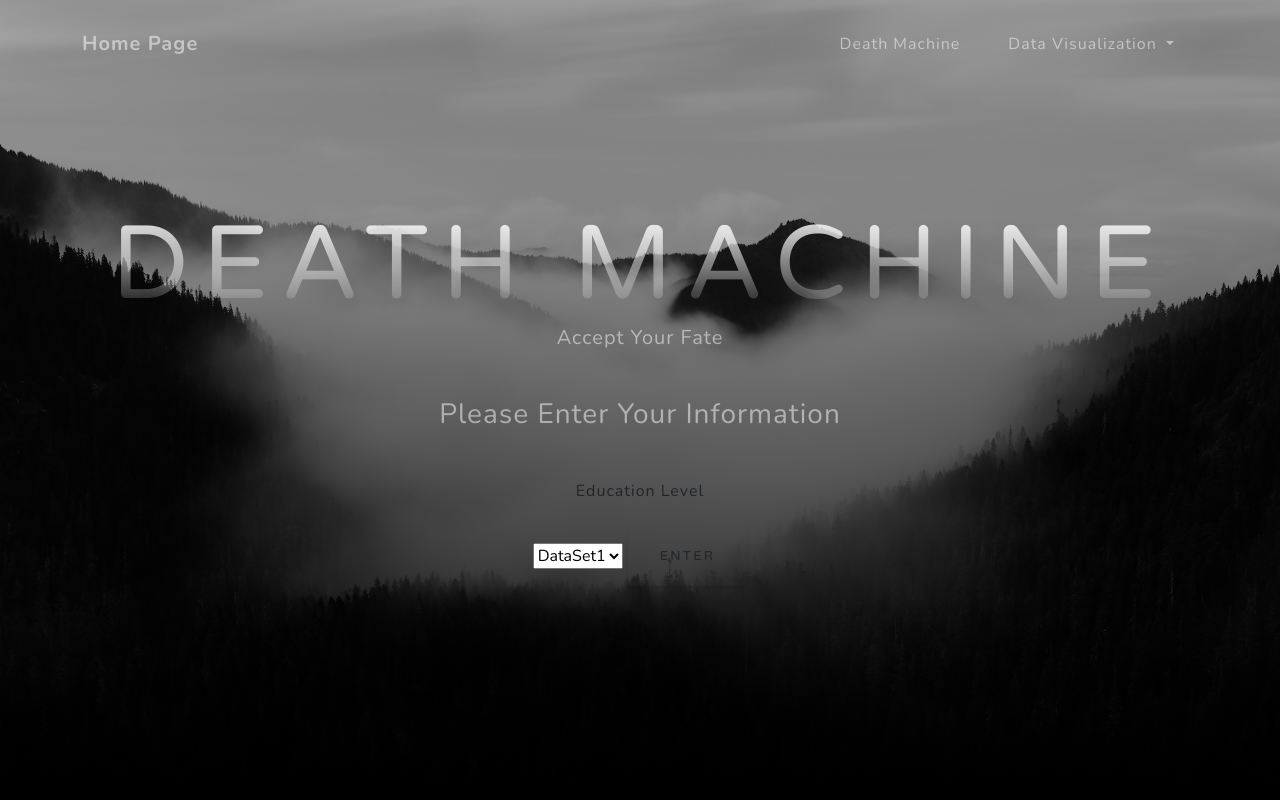
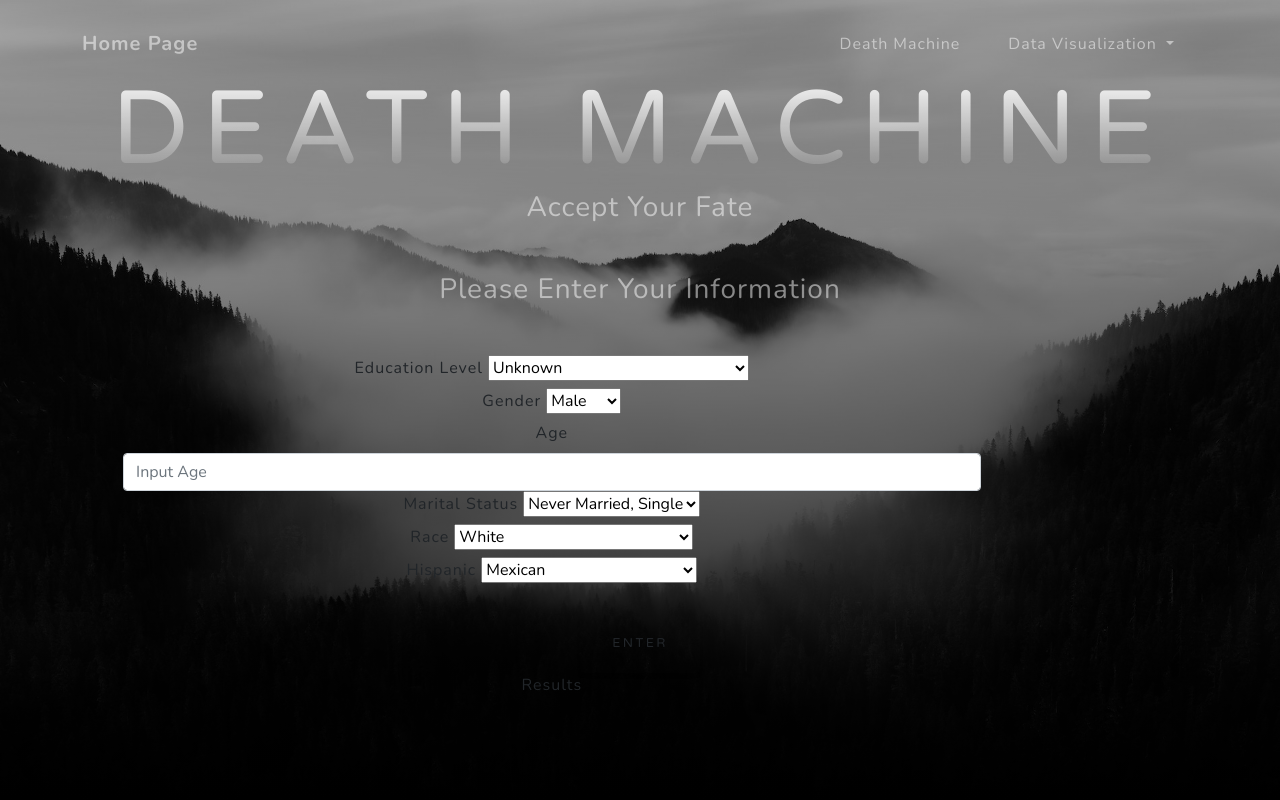
Before and after one commit to AliciaAPerez/Death_Analytics_using_CDC_Data_with_Machine_Learning, a Flask app: page /deathmachine in a window 1280 px wide. Run offline with Flask 2, Linux system fonts and the light colour scheme; some libraries are stand-ins or nearby versions.

Commit message:
updating

```diff
--- a/app.py
+++ b/app.py
@@ -96,7 +96,7 @@ def index9():
 def index10():
     return render_template("index10.html")
 
-@app.route("/deathmachine")
+@app.route("/deathmachine", methods=["GET"])
 def machine():
     return render_template("deathmachine.html")
 
--- a/static/js/deathmachine.js
+++ b/static/js/deathmachine.js
@@ -0,0 +1,70 @@
+let model;
+
+const modelURL = 'http://localhost:5000/model';
+
+
+// Select the button
+let button = d3.select("#button");
+// Create event handlers
+button.on("click", runEnter);
+
+// Complete the event handler function for the form
+function runEnter() {
+
+  // Prevent the page from refreshing
+    d3.event.preventDefault();
+
+  // Select the input element and get the raw HTML node
+    let inputElement1 = d3.select("#education");
+    let inputElement2 = d3.select("#gender");
+    let inputElement3 = d3.select("#age");
+    let inputElement4 = d3.select("#marital");
+    let inputElement5 = d3.select("#race");
+    let inputElement6 = d3.select("#hispanic");
+
+  // Get the value property of the input element
+    let inputValue1 = inputElement1.property("value");
+    let inputValue2 = inputElement2.property("value");
+    let inputValue3 = inputElement3.property("value");
+    let inputValue4 = inputElement4.property("value");
+    let inputValue5 = inputElement5.property("value");
+    let inputValue6 = inputElement6.property("value");
+
+    let a = parseInt(inputValue1);
+    let b = parseInt(inputValue2);
+    let c = parseInt(inputValue3);
+    let d = parseInt(inputValue4);
+    let e = parseInt(inputValue5);
+    let f = parseInt(inputValue6);
+
+    let data = [a,b,c,d,e,f];
+    console.log(data);
+    // let input = (data, axis = 0)
+    let answer = model.precdict(data)
+
+
+    let list = d3.select(".results");
+
+    // remove any children from the list to
+    list.html("");
+
+    // append stats to the list
+    list.append("li").text(`You are going to die by Code: ${answer}`);
+    list.append("li").text("Key:");
+    list.append("li").text("Code 1: Heart Failure, Heart Attack, Heart Disease");
+    list.append("li").text("Code 2: Cancer");
+    list.append("li").text("Code 3: COPD");
+    list.append("li").text("Code 4: Alzheimer's Disease");
+    list.append("li").text("Code 5: Dementia");
+    list.append("li").text("Code 6: Pneumonia or other Lung Disease");
+    list.append("li").text("Code 7: Sepsis");
+    list.append("li").text("Code 8: Diabetes");
+    list.append("li").text("Code 9: Parkinson's Disease");
+    list.append("li").text("Code 10: Accidental Poisoning By and Exposure to Drugs and Other Biological Substances");
+    list.append("li").text("Code 11: Kidney Disease/Failure");
+    list.append("li").text("Code 12: Cirrhosis of the Liver");
+    list.append("li").text("Code 13: Slipping, Tripping, or Falling");
+    list.append("li").text("Code 14: Self-Harm");
+    list.append("li").text("Code 15: Auto Accident");
+
+};
--- a/templates/deathmachine.html
+++ b/templates/deathmachine.html
@@ -53,30 +53,92 @@
                 <div class="mx-auto text-center">
                     <h1 class="mx-auto my-0 text-uppercase">Death Machine</h1>
 
-                    <h2 class="text-white-50 mx-auto mt-2 mb-5">Accept Your Fate</h2>
+                    <h3 class="text-white-50 mx-auto mt-2 mb-5">Accept Your Fate</h3>
                     <h3 class="text-white-50 mx-auto mt-2 mb-5">Please Enter Your Information</h3>
-                    <form id="form">
+                    <form id="form" >
                         <div class="form-group">
-                            <label for="patient-form">Education Level</label>
+                            <div class="col-sm-10">
+                                <label for="sub-form">Education Level</label>
+                                    <select id="education">
+                                        <option value="9">Unknown</option>
+                                        <option value="1">8th Grade or Less</option>
+                                        <option value="2">9-12th Grade, no Diploma</option>
+                                        <option value="3">High School Graduate or GED</option>
+                                        <option value="4">Some college credit, no degree</option>
+                                        <option value="5">Associate Degree</option>
+                                        <option value="6">Bachelor's Degree</option>
+                                        <option value="7">Master's Degree</option>
+                                        <option value="8">Doctorate or Professional Degree</option>
+                                    </select>
+                            </div>
+                            <div class="col-sm-10">
+                                <label for="subj-form">Gender</label>
+                                    <select id="gender">
+                                        <option value="1">Male</option>
+                                        <option value="2">Female</option>
+                                    </select>
+                            </div>
+                            <div class="col-sm-10">
+                                <label for="subj-form">Age</label><input  class="form-control" id="age" type= "int" name="Education Level" placeholder="Input Age" required="required" />
+                            </div>
+                            <div class="col-sm-10">
+                                <label for="subj-form">Marital Status</label>
+                                    <select id="marital">
+                                        <option value="1">Never Married, Single</option>
+                                        <option value="2">Married</option>
+                                        <option value="3">Widowed</option>
+                                        <option value="4">Divorced</option>
+                                        <option value="5">Unknown</option>
+                                    </select>
+                            </div>
+                            <div class="col-sm-10">
+                                <label for="subj-form">Race</label>
+                                    <select id="race">
+                                        <option value="1">White</option>
+                                        <option value="2">Black</option>
+                                        <option value="3">American Indian</option>
+                                        <option value="4">Chinese</option>
+                                        <option value="5">Japanese</option>
+                                        <option value="6">Hawaiian</option>
+                                        <option value="7">Filipino</option>
+                                        <option value="18">Indian</option>
+                                        <option value="28">Korean</option>
+                                        <option value="38">Samoan</option>
+                                        <option value="48">Vietnamese</option>
+                                        <option value="58">Guamanian</option>
+                                        <option value="68">Other Asian or Pacific Islander</option>
+                                    </select>
+                            </div>
+                            <div class="col-sm-10">
+                                <label for="subj-form">Hispanic</label>
+                                    <select id="hispanic">
+                                        <option value="1">Mexican</option>
+                                        <option value="2">Puerto Rican</option>
+                                        <option value="3">Cuban</option>
+                                        <option value="4">Central or South American</option>
+                                        <option value="5">Other or unknown hispanic</option>
+                                        <option value="6">Non-Hispanic White</option>
+                                        <option value="7">Non-Hispanic Black</option>
+                                        <option value="8">Non-Hispanic other races</option>
+                                        <option value="9">Hispanic Origin Unknown</option>
+                                    </select>
+                            </div>
+                            <br>
+                        <button id="button" type="submit" class="btn btn-default" >Enter</button>
+                        <br>
+                        <div class="col-sm-10">
+                            <label for="subj-form">Results</label>
+                            <ul class="results"></ul>
 
                         </div>
-                        <select id="selDataset">
-                            <option value="0">DataSet1</option>
-                            <option value="1">DataSet2</option>
-                            <option value="0">DataSet1</option>
-                            <option value="0">DataSet1</option>
-                            <option value="0">DataSet1</option>
-                            <option value="0">DataSet1</option>
-                            <option value="0">DataSet1</option>
-                            <option value="0">DataSet1</option>
-                        </select>
-                        <button id="button" type="button" class="btn btn-default">Enter</button>
                     </form>
 
                 </div>
             </div>
         </header>
 
+        <!-- D3 -->
+        <script src="https://cdnjs.cloudflare.com/ajax/libs/d3/4.11.0/d3.js"></script>
         <!-- Bootstrap core JS-->
         <script src="https://code.jquery.com/jquery-3.5.1.min.js"></script>
         <script src="https://cdn.jsdelivr.net/npm/bootstrap@4.6.0/dist/js/bootstrap.bundle.min.js"></script>
```
